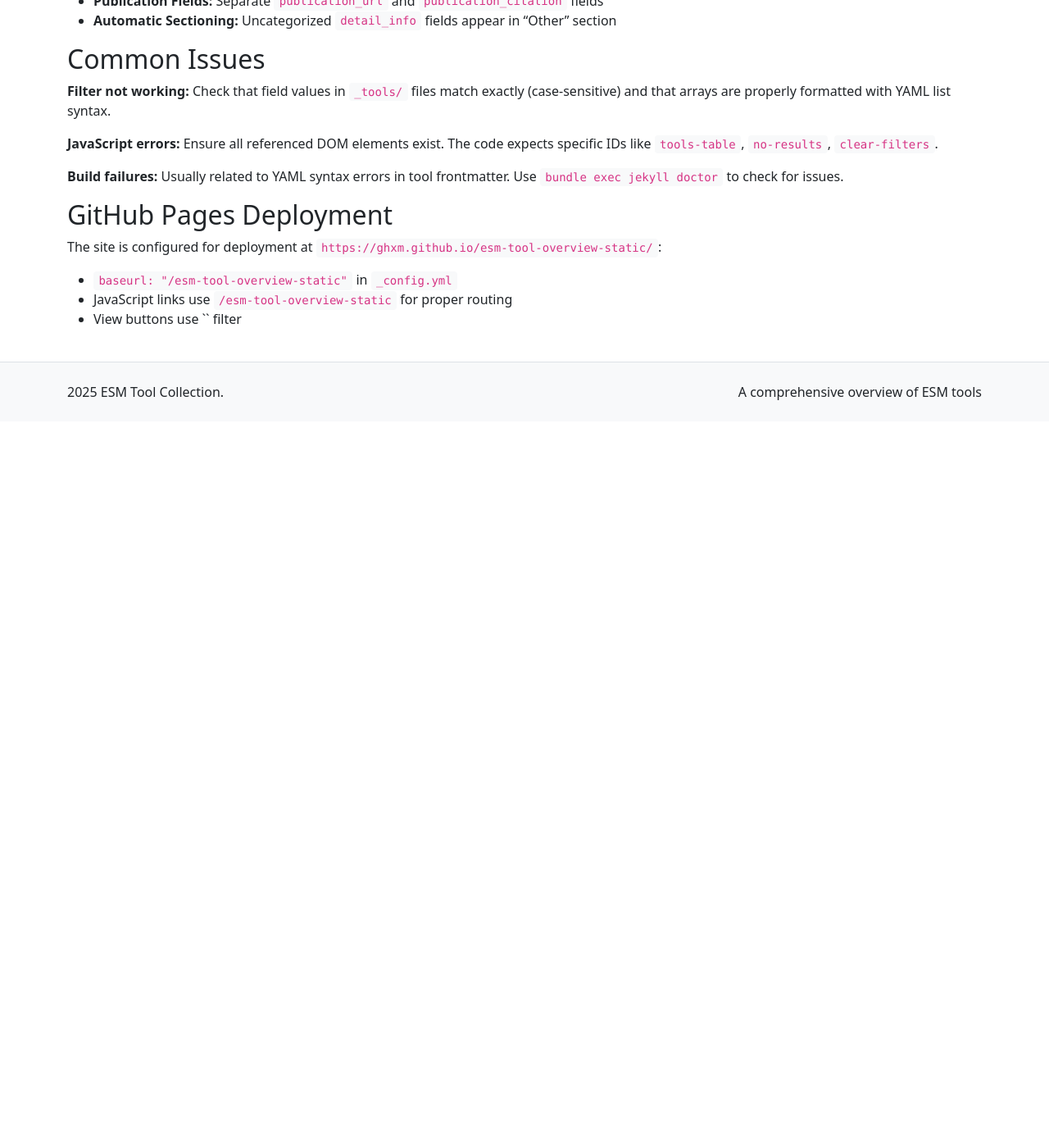
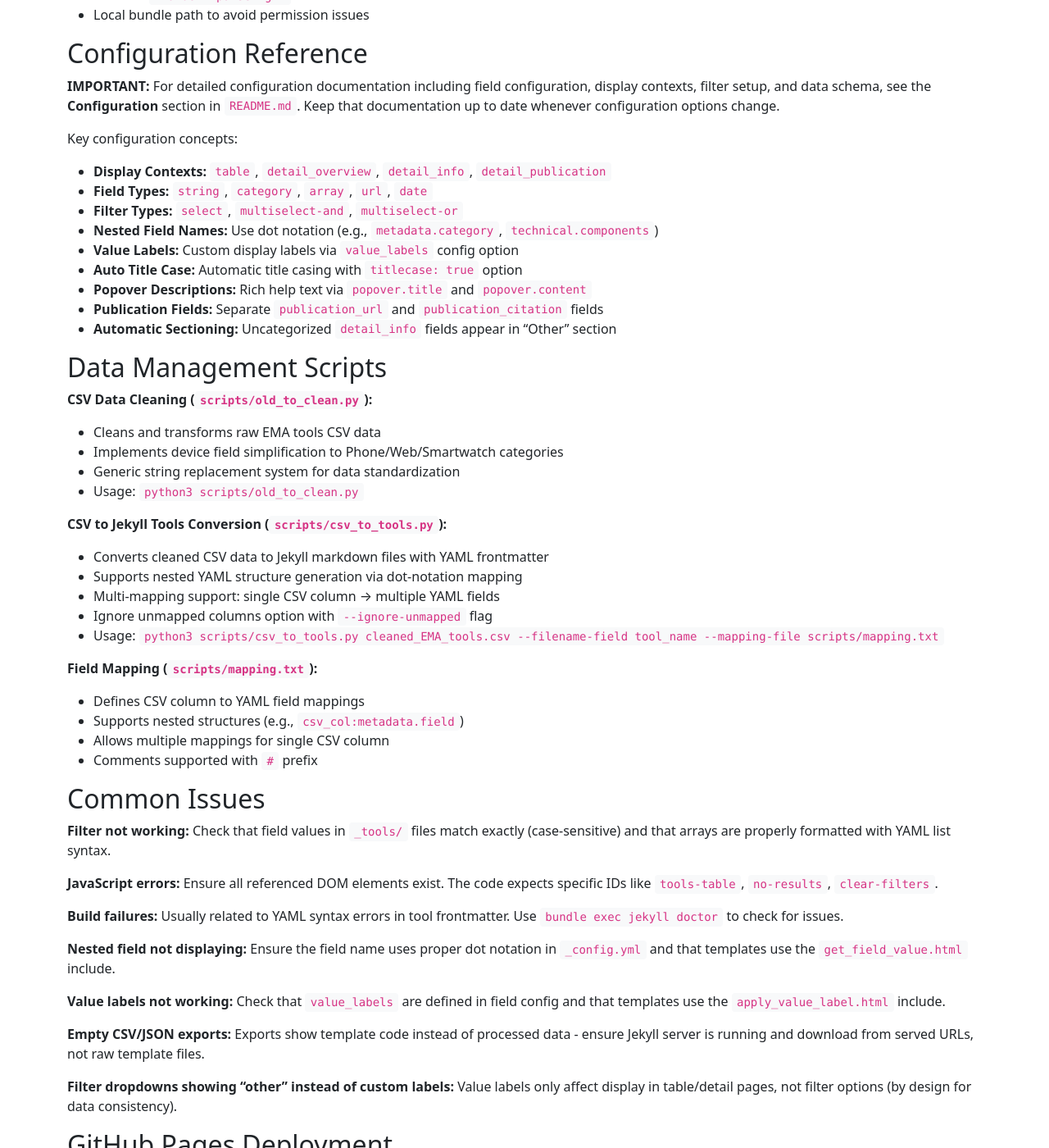
Before and after one commit to ghxm/esm-tool-overview-static, a Jekyll site: the page built from CLAUDE.md, in a window 1280 px wide and 1400 px high, scrolled down 2208 px. Shown: the whole window at 82% size. Built offline with Jekyll 4.4.1, drawn with Linux system fonts in a browser that asks for light colours; our own code applies the rules of GitHub Pages for plain Markdown files; before the commit the page ends 2722 px from its top, so only the background shows below that; some of the changed text lies outside the part shown.

Commit message:
Enhance documentation with nested data architecture, value label system, and data management scripts

```diff
--- a/CLAUDE.md
+++ b/CLAUDE.md
@@ -41,6 +41,10 @@ This is a Jekyll-based static site for displaying ESM (Experience Sampling Metho
 
 **Configuration-Driven Filters:** The table columns and filter types are defined in `_config.yml` under `fields`. This allows dynamic generation of filters without code changes.
 
+**Nested Data Architecture:** Supports nested YAML structures (e.g., `metadata.category`, `technical.components`) with dynamic field access via custom includes.
+
+**Value Label System:** Allows custom display labels for field values while preserving original data integrity for filtering and export.
+
 **Hybrid Filtering System:** Uses List.js for basic search/sort functionality but implements custom JavaScript for complex multiselect filters with AND/OR logic.
 
 ### Key Components
@@ -53,13 +57,20 @@ This is a Jekyll-based static site for displaying ESM (Experience Sampling Metho
 
 **Tool Collection (`_tools/`):**
 - Jekyll collection with permalink structure `/tools/:name/`
-- Each markdown file has frontmatter with tool metadata
-- Supports arrays for `components` and `sensor_data_types` fields
+- Each markdown file has frontmatter with nested tool metadata structure
+- Generated automatically from CSV using `scripts/csv_to_tools.py`
+- Supports nested structures like `metadata.category`, `technical.components`, `data.sensor.types`
+
+**Dynamic Field Access (`_includes/`):**
+- `get_field_value.html`: Dynamically accesses nested fields using dot notation
+- `apply_value_label.html`: Transforms display values while preserving original data
+- Enables configuration-driven field access without hardcoded paths
 
 **Dynamic Filter Generation:**
 - Filters are generated in Liquid templates based on `_config.yml`
 - Multiselect filters use Bootstrap dropdowns with checkboxes
 - Filter state management handled in JavaScript
+- CSS class names sanitized (dots replaced with dashes) for compatibility
 
 ### JavaScript Architecture
 
@@ -87,8 +98,33 @@ Key configuration concepts:
 - **Display Contexts:** `table`, `detail_overview`, `detail_info`, `detail_publication`
 - **Field Types:** `string`, `category`, `array`, `url`, `date`
 - **Filter Types:** `select`, `multiselect-and`, `multiselect-or`
+- **Nested Field Names:** Use dot notation (e.g., `metadata.category`, `technical.components`)
+- **Value Labels:** Custom display labels via `value_labels` config option
+- **Auto Title Case:** Automatic title casing with `titlecase: true` option
+- **Popover Descriptions:** Rich help text via `popover.title` and `popover.content`
 - **Publication Fields:** Separate `publication_url` and `publication_citation` fields
 - **Automatic Sectioning:** Uncategorized `detail_info` fields appear in "Other" section
+
+## Data Management Scripts
+
+**CSV Data Cleaning (`scripts/old_to_clean.py`):**
+- Cleans and transforms raw EMA tools CSV data
+- Implements device field simplification to Phone/Web/Smartwatch categories
+- Generic string replacement system for data standardization
+- Usage: `python3 scripts/old_to_clean.py`
+
+**CSV to Jekyll Tools Conversion (`scripts/csv_to_tools.py`):**
+- Converts cleaned CSV data to Jekyll markdown files with YAML frontmatter
+- Supports nested YAML structure generation via dot-notation mapping
+- Multi-mapping support: single CSV column → multiple YAML fields
+- Ignore unmapped columns option with `--ignore-unmapped` flag
+- Usage: `python3 scripts/csv_to_tools.py cleaned_EMA_tools.csv --filename-field tool_name --mapping-file scripts/mapping.txt`
+
+**Field Mapping (`scripts/mapping.txt`):**
+- Defines CSV column to YAML field mappings
+- Supports nested structures (e.g., `csv_col:metadata.field`)
+- Allows multiple mappings for single CSV column
+- Comments supported with `#` prefix
 
 ## Common Issues
 
@@ -98,6 +134,14 @@ Key configuration concepts:
 
 **Build failures:** Usually related to YAML syntax errors in tool frontmatter. Use `bundle exec jekyll doctor` to check for issues.
 
+**Nested field not displaying:** Ensure the field name uses proper dot notation in `_config.yml` and that templates use the `get_field_value.html` include.
+
+**Value labels not working:** Check that `value_labels` are defined in field config and that templates use the `apply_value_label.html` include.
+
+**Empty CSV/JSON exports:** Exports show template code instead of processed data - ensure Jekyll server is running and download from served URLs, not raw template files.
+
+**Filter dropdowns showing "other" instead of custom labels:** Value labels only affect display in table/detail pages, not filter options (by design for data consistency).
+
 ## GitHub Pages Deployment
 
 The site is configured for deployment at `https://ghxm.github.io/esm-tool-overview-static/`:
```
